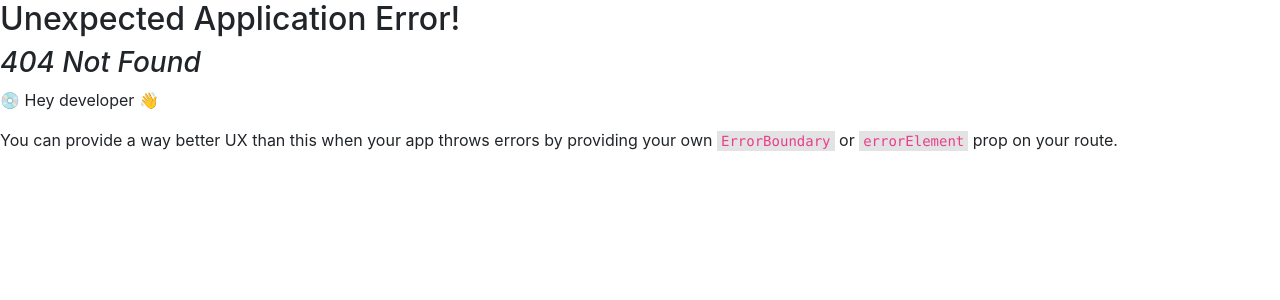
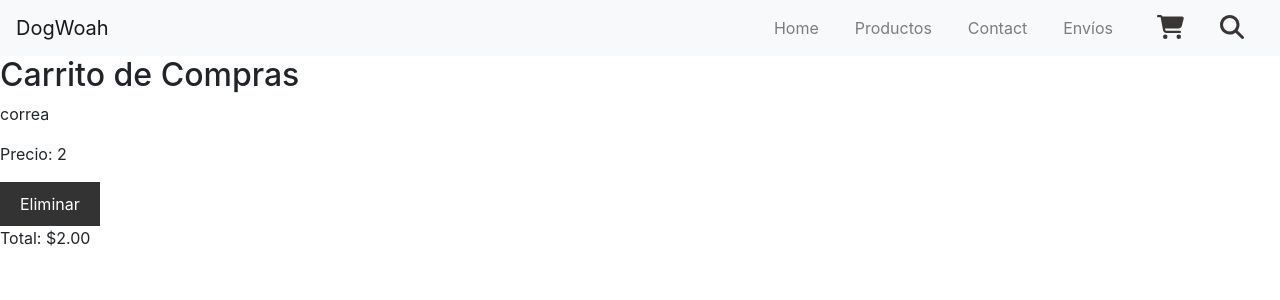
Before and after one commit to YusleisbisC/DogWoah, a React (Create React App) app: page /cart in a window 1280 px wide. Before the commit this address had no page. Shown: the top 300 px of the page. Built offline with nearby package versions, Linux system fonts and the light colour scheme.

Commit message:
Implementación del componente CartPage y correcciones en Navbar

```diff
--- a/package.json
+++ b/package.json
@@ -9,7 +9,9 @@
     "@testing-library/jest-dom": "^5.17.0",
     "@testing-library/react": "^13.4.0",
     "@testing-library/user-event": "^13.5.0",
+    "bootstrap": "^5.3.1",
     "react": "^18.2.0",
+    "react-bootstrap": "^2.8.0",
     "react-dom": "^18.2.0",
     "react-responsive-carousel": "^3.2.23",
     "react-router-dom": "^6.15.0",
--- a/src/App.css
+++ b/src/App.css
@@ -1,3 +1,92 @@
+
+/* Estilos generales del Navbar */
+nav {
+  background-color: #333;
+  color: rgb(59, 54, 54);
+  display: flex;
+  justify-content: space-between;
+  align-items: center;
+  padding: 10px 20px;
+}
+/* Estilos para los enlaces del Navbar */
+nav a {
+  color: white;
+  text-decoration: none;
+  margin-right: 20px;
+
+}
+
+/* Estilos para los enlaces activos */
+nav a.active {
+  font-weight: bold;
+
+}
+/* Estilos para los iconos de búsqueda y carrito */
+.search-cart-container {
+  display: flex;
+  align-items: center;
+}
+
+.search-icon,
+.cart-icon {
+  cursor: pointer;
+  font-size: 24px;
+  margin-right: 20px;
+}
+
+/* Estilos para los botones */
+button {
+  background-color: #333;
+  color: white;
+  border: none;
+  padding: 10px 20px;
+  cursor: pointer;
+  transition: background-color 0.3s;
+
+
+}
+
+button:hover {
+  background-color: #555;
+  cursor: pointer;
+
+}
+
+/* Estilos para el formulario de búsqueda */
+input[type="text"] {
+  padding: 10px;
+  width: 100%;
+  border: 1px solid #ccc;
+  border-radius: 5px;
+
+}
+
+/* Estilos para la lista de productos en el carrito */
+.modal-body > div {
+  display: flex;
+  justify-content: space-between;
+  align-items: center;
+  width: 100%;
+  border-bottom: 1px solid #ccc;
+  padding: 10px 0;
+}
+
+/* Estilos para el total del carrito */
+.modal-body > div:last-child {
+  border-bottom: none;
+  font-weight: bold;
+}
+
+/* Estilos para el botón Cerrar de los modales */
+.modal-footer {
+  justify-content: center;
+}
+/* Estilo personalizado para ocultar la línea bajo el modal */
+.modal-content {
+  border: none; /* Elimina el borde inferior */
+  box-shadow: none; /* Elimina la sombra */
+}
+
 /* En tu archivo de estilos (por ejemplo, App.css) */
 .slideshow-container {
   position: relative;
@@ -12,46 +101,52 @@
 
 }
 
-/* En tu archivo de estilos (por ejemplo, App.css) */
-.search-input {
-  padding: 5px;
-  border: none;
-  border-bottom: 1px solid #ccc;
-  margin-right: 5px;
-  width: 150px; /* Ajusta el ancho según sea necesario */
+/* Estilos para el contenido del modal */
+.search-modal-content {
+  background-color: white;
+  padding: 20px;
+  border-radius: 5px;
+  box-shadow: 0px 0px 10px rgba(0, 0, 0, 0.2);
+  text-align: center;
 }
 
-.search-icon {
+/* Estilos para el botón de búsqueda */
+.search-button {
+  background-color: green;
+  color: white;
+  border: none;
+  padding: 10px 20px;
+  margin-right: 10px;
+  border-radius: 5px;
   cursor: pointer;
 }
 
-.cart-icon {
-  display: flex;
-  align-items: center;
+/* Estilos para el botón de cierre */
+.close-button {
+  background-color: red;
+  color: white;
+  border: none;
+  padding: 10px 20px;
+  border-radius: 5px;
+  cursor: pointer;
 }
-/* Agrega esto a tu hoja de estilos CSS */
-@keyframes addItemAnimation {
-  0% {
-    transform: translateY(-20px);
-    opacity: 0;
+
+
+/* Estilos responsivos */
+@media (max-width: 768px) {
+  nav {
+    flex-direction: column;
+    align-items: flex-start;
   }
-  100% {
-    transform: translateY(0);
-    opacity: 1;
+  .search-cart-container {
+    margin-bottom: 20px;
+  }
+  .search-icon,
+  .cart-icon {
+    margin-right: 0;
+    margin-bottom: 10px;
+  }
+  .modal-body > div {
+    flex-direction: column;
   }
 }
-
-.cart-icon {
-  position: relative;
-}
-
-.add-item-animation {
-  position: absolute;
-  top: 0;
-  right: 0;
-  background-color: green;
-  color: white;
-  padding: 4px 8px;
-  border-radius: 50%;
-  animation: addItemAnimation 0.3s ease-in-out;
-}
--- a/src/AppRouter.jsx
+++ b/src/AppRouter.jsx
@@ -3,6 +3,9 @@ import { HomePage } from "./components/HomePage";
 import { ProductsPage } from "./components/ProductsPage";
 import { Envios } from "./components/Envios";
 import { Contact } from "./components/Contact";
+import {CartPage }from "./components/CartPage";
+
+
 
 
 export const router = createBrowserRouter([
@@ -14,15 +17,16 @@ export const router = createBrowserRouter([
     path: "/productos",
     element: <ProductsPage />,
   },
-
   {
     path: "/contact",
     element: <Contact />,
   },
-
   {
     path: "/envios",
     element: <Envios />,
   },
-
+  {
+    path: "/cart",
+    element: <CartPage />,
+  }, // Agregado el elemento CartPage
 ]);
--- /dev/null
+++ b/src/components/CartPage.jsx
@@ -0,0 +1,49 @@
+// CartPage.js
+import React, { useState } from 'react';
+import { Navbar } from './Navbar';
+
+
+
+export const CartPage = (  ) => {
+  const cartItems = [{
+   name: 'correa',
+   price: '2 '
+  }]
+  const [items, setItems] = useState(cartItems);
+
+  const calculateTotal = () => {
+    let total = 0;
+    for (const item of items) {
+      total += parseFloat(item.price.replace('$', ''));
+    }
+    return '$' + total.toFixed(2);
+  };
+
+  const handleRemoveFromCart = (index) => {
+    const updatedItems = [...items];
+    updatedItems.splice(index, 1);
+    setItems(updatedItems);
+
+  };
+
+  return (
+    <div>
+      <Navbar/>
+      <h2>Carrito de Compras</h2>
+      {items.length === 0 ? (
+        <p>El carrito de compras está vacío.</p>
+      ) : (
+        <div>
+          {items.map((product, index) => (
+            <div key={index}>
+              <p>{product.name}</p>
+              <p>Precio: {product.price}</p>
+              <button onClick={() => handleRemoveFromCart(index)}>Eliminar</button>
+            </div>
+          ))}
+          <p>Total: {calculateTotal()}</p>
+        </div>
+      )}
+    </div>
+  );
+};
--- a/src/components/Contact.jsx
+++ b/src/components/Contact.jsx
@@ -1,7 +1,8 @@
-
+import { Navbar } from './Navbar';
 export const Contact = () => {
   return (
     <div>
+      <Navbar/>
       <h2>Contacto</h2>
       <p>¡Estamos aquí para ayudarte! Puedes contactarnos de las siguientes formas:</p>
 
--- a/src/components/Envios.jsx
+++ b/src/components/Envios.jsx
@@ -1,5 +1,9 @@
+import { Navbar } from "./Navbar";
 
 
 export const Envios = () => {
-  return <div>Envios</div>;
+
+  return <div>
+     <Navbar/>
+     Envios</div>;
 };
--- a/src/components/Navbar.jsx
+++ b/src/components/Navbar.jsx
@@ -1,40 +1,44 @@
 import React, { useState } from 'react';
-import { Link } from 'react-router-dom';
+import { Link, useNavigate } from 'react-router-dom';
 import { FontAwesomeIcon } from '@fortawesome/react-fontawesome';
-import { faSearch } from '@fortawesome/free-solid-svg-icons';
+import { faSearch, faShoppingCart } from '@fortawesome/free-solid-svg-icons';
+import Modal from 'react-bootstrap/Modal';
+
+import {SearchModal} from './SearchModal';
+
+
+
 
 export const Navbar = () => {
-  const [isSearchVisible, setSearchVisible] = useState(false);
-  const [cartItemCount, setCartItemCount] = useState(0);
-  const [showAddItemAnimation, setShowAddItemAnimation] = useState(false);
+  const navigate = useNavigate()
+  const [showSearchModal, setShowSearchModal] = useState(false);
 
-  const toggleSearch = () => {
-    setSearchVisible(!isSearchVisible);
+
+
+  const toggleSearchModal = () => {
+    setShowSearchModal(!showSearchModal);
   };
 
-  const closeSearch = () => {
-    setSearchVisible(false);
+  const toggleCartModal = () => {
+    navigate("/cart")
   };
 
-  const handleAddToCart = () => {
-    // Simulamos agregar un producto al carrito
-    setCartItemCount(cartItemCount + 1);
-    setShowAddItemAnimation(true);
-
-    // Después de un tiempo, ocultamos la animación
-    setTimeout(() => {
-      setShowAddItemAnimation(false);
-    }, 1000); // Por ejemplo, después de 1 segundo
+  const yourSearchFunction = () => {
+    console.log('Realizando búsqueda...');
+    toggleSearchModal();
   };
 
+
+
+
+
   return (
-    <nav className="bg-body-tertiary">
-      <container className="navbar navbar-expand-lg navbar-light bg-light">
+    <nav className="navbar navbar-expand-lg navbar-light bg-light">
       <Link className="navbar-brand" to="/">DogWoah</Link>
       <div className="ml-auto">
         <ul className="navbar-nav">
           <li className="nav-item">
-              <Link className="nav-link" to="/Home">Home</Link>
+            <Link className="nav-link" to="/">Home</Link>
           </li>
           <li className="nav-item">
             <Link className="nav-link" to="/productos">Productos</Link>
@@ -47,28 +51,16 @@ export const Navbar = () => {
           </li>
         </ul>
       </div>
-        <div className="cart-icon ml-3" onClick={handleAddToCart}>
-          <i className="fas fa-shopping-cart fa-lg"></i>
-          {cartItemCount > 0 && <span className="cart-count">+{cartItemCount}</span>}
-          {showAddItemAnimation && <div className="add-item-animation">+1</div>}
+      <div className="cart-icon ml-3" onClick={toggleCartModal}>
+        <FontAwesomeIcon icon={faShoppingCart} />
       </div>
-        {isSearchVisible ? (
-          <div className="search-input-container">
-            <input
-              type="text"
-              placeholder="Buscar"
-              className="search-input"
-              onBlur={closeSearch}
-            />
+      <div className="search-icon ml-3" onClick={toggleSearchModal}>
+        <FontAwesomeIcon icon={faSearch} />
       </div>
-        ) : (
-          <FontAwesomeIcon
-            icon={faSearch}
-            className="search-icon"
-            onClick={toggleSearch}
-          />
-        )}
-      </container>
+
+      <Modal show={showSearchModal} onHide={toggleSearchModal}>
+        <SearchModal toggleModal={toggleSearchModal} searchFunction={yourSearchFunction} />
+      </Modal>
     </nav>
   );
 };
--- a/src/components/ProductsPage.js
+++ b/src/components/ProductsPage.jsx
@@ -1,6 +1,9 @@
+import { Navbar } from "./Navbar";
+
 export const ProductsPage = () => {
   return (
     <div>
+      <Navbar/>
       <h2>Productos</h2>
       {/* Lista de productos */}
     </div>
--- /dev/null
+++ b/src/components/SearchModal.jsx
@@ -0,0 +1,30 @@
+import React, { useState } from 'react';
+
+export const SearchModal = ({ toggleModal, searchFunction }) => {
+  const [searchText, setSearchText] = useState('');
+
+  const handleSearch = () => {
+    searchFunction(searchText);
+    toggleModal();
+  };
+
+  return (
+    <div className="search-modal">
+      <div className="search-modal-content">
+        <h2>Buscar</h2>
+        <input
+          type="text"
+          placeholder="Buscar"
+          value={searchText}
+          onChange={(e) => setSearchText(e.target.value)}
+        />
+        <button className="search-button" onClick={handleSearch}>
+          Buscar
+        </button>
+        <button className="close-button" onClick={toggleModal}>
+          Cerrar
+        </button>
+      </div>
+    </div>
+  );
+};
```
Also changed, not shown: src/components/Footer.jsx (renamed from src/components/Footer.js), 1 other file (tests, documents, lock files or other folders). Lines whose indentation alone changed are shown as unchanged.
